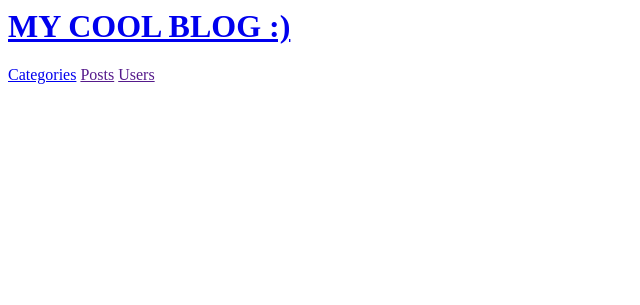
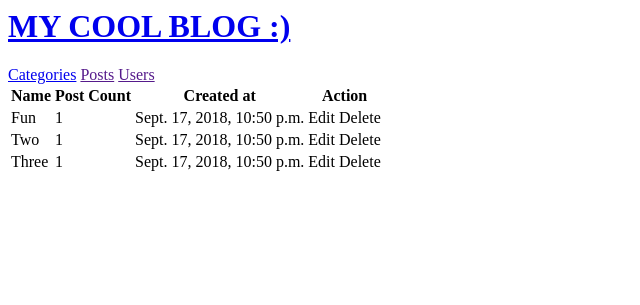
Before and after one commit to hanstananda/blog_test, a Django app: page /blog/admin/categories/ in a window 1280 px wide. Shown: the top 305 px of the page, without its empty margins (0-640 px from the left). Run offline with Django 3.2, Linux system fonts and the light colour scheme; a user stored in the database is signed in; data comes from the database, SQL or seed files in the repository; some libraries are stand-ins or nearby versions.

Commit message:
added categories backend native

```diff
--- a/mysite/blog/views.py
+++ b/mysite/blog/views.py
@@ -145,10 +145,10 @@ class PostsAdminView(generic.ListView):
 
 
 class CategoriesAdminView(LoginRequiredMixin, generic.TemplateView):
-    template_name = 'blog/admin.html'
+    template_name = 'blog/admin_categories.html'
 
     def get_context_data(self, **kwargs):
-        self.categories = Category.objects.all()
+        self.categories = Category.objects.all().annotate(num_posts=Count('post'))[:5]
         context = super().get_context_data(**kwargs)
         context['categories'] = self.categories
         return context
--- a/mysite/templates/blog/admin.html
+++ b/mysite/templates/blog/admin.html
@@ -1,7 +1,7 @@
 {% extends 'blog/base.html' %}
 {% load static %}
 {% block content %}
-<div class="ui grid">
+    <div class="ui grid">
         <div class="four wide column">
             <div class="ui link list">
                 <a class ="item" href="{% url 'blog:CategoriesAdminView' %}">Categories</a>
@@ -10,6 +10,8 @@
             </div>
         </div>
         <div class="twelve wide column">
+            {% block admin_content %}
+            {% endblock %}
         </div>
-</div>
+    </div>
 {% endblock %}
--- /dev/null
+++ b/mysite/templates/blog/admin_categories.html
@@ -0,0 +1,30 @@
+{% extends 'blog/admin.html' %}
+{% load static %}
+{% block admin_content %}
+    <table class="ui celled table">
+        <thead>
+        <tr>
+            <th>
+                Name
+            </th>
+            <th>
+                Post Count
+            </th>
+            <th>
+                Created at
+            </th>
+            <th>
+                Action
+            </th>
+        </tr>
+        </thead>
+        {% for item in categories %}
+            <tr>
+                <td data-label="Name">{{ item.category_name }}</td>
+                <td data-label="Name">{{ item.num_posts }}</td>
+                <td data-label="Post Count">{{ item.pub_date }}</td>
+                <td data-label="Action"><a>Edit</a> <a>Delete</a></td>
+            </tr>
+        {% endfor %}
+    </table>
+{% endblock %}
```
